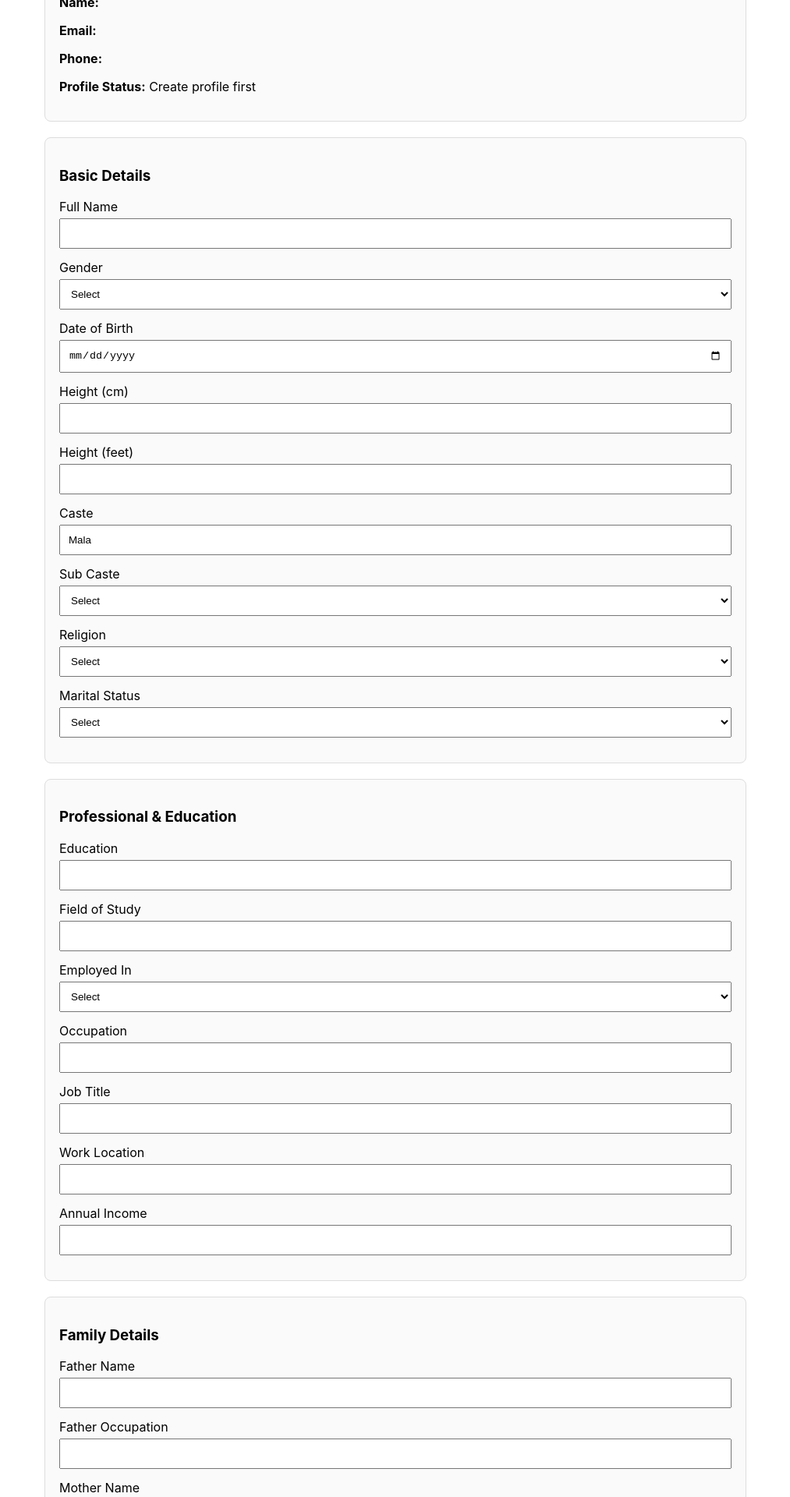
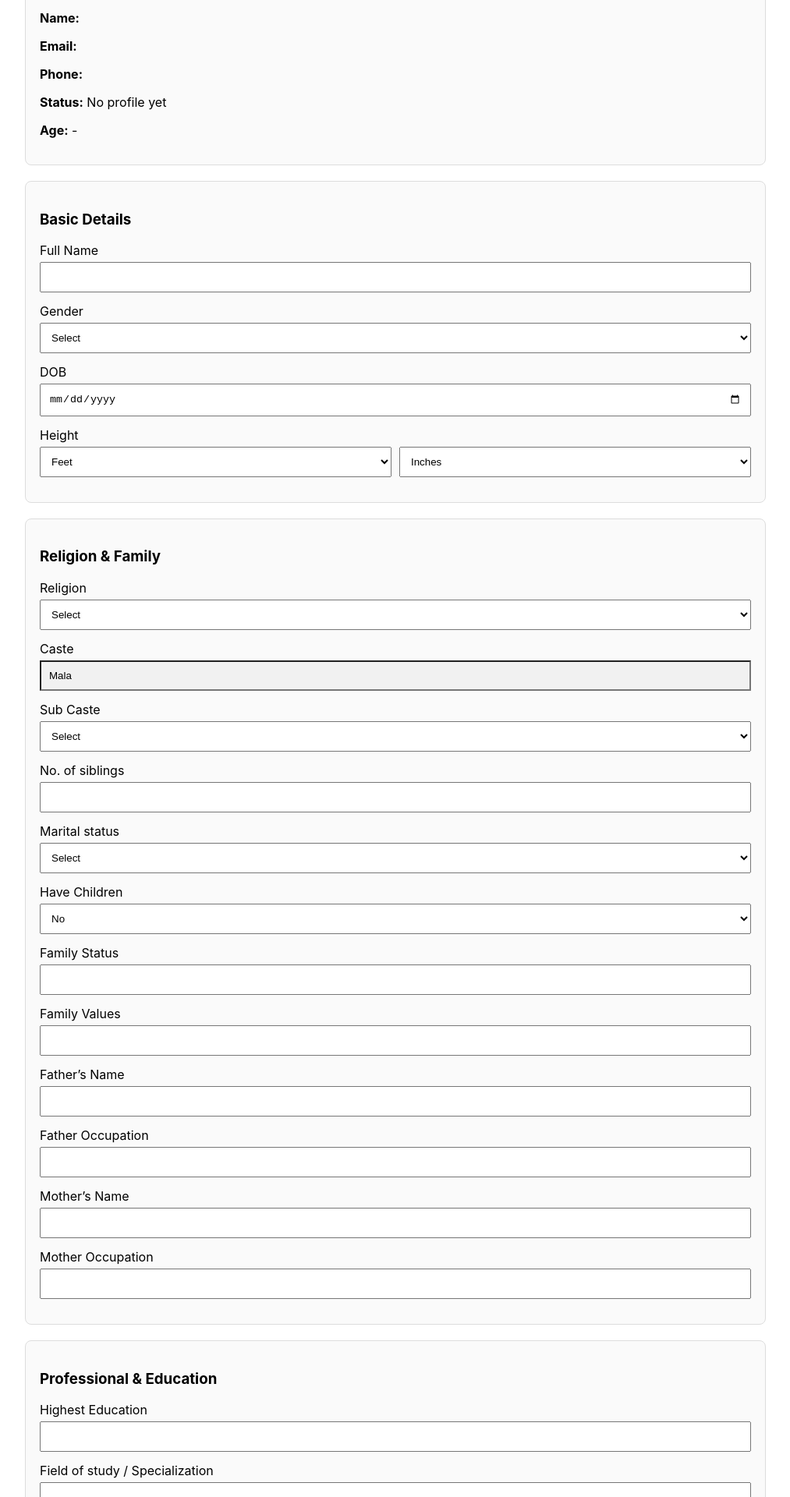
Before and after one commit to prabhukanthb/kalyanamala-frontend, a React (Create React App) app: page /profile in a window 1280 px wide. Shown: the part 260-2180 px from the top of the page at 78% size, without its empty margins (133-1146 px from the left). Built offline with nearby package versions, Linux system fonts and the light colour scheme.

Commit message:
Update Profile.js

```diff
--- a/src/pages/Profile.js
+++ b/src/pages/Profile.js
@@ -1,4 +1,4 @@
-import React, { useContext, useEffect, useState } from 'react';
+import React, { useContext, useEffect, useMemo, useState } from 'react';
 import axios from 'axios';
 import { AuthContext } from '../context/AuthContext';
 
@@ -8,29 +8,35 @@ const initialForm = {
   fullName: '',
   gender: '',
   dateOfBirth: '',
-  heightCm: '',
   heightFeet: '',
-  caste: 'Mala',
+  heightInches: '',
+  religion: '',
   subCaste: '',
-  religion: '',
+  siblingsCount: '',
   maritalStatus: '',
-  education: '',
-  fieldOfStudy: '',
-  employedIn: '',
-  occupation: '',
-  jobTitle: '',
-  workLocation: '',
-  annualIncome: '',
+  haveChildren: 'No',
+  familyStatus: '',
+  familyValues: '',
   fatherName: '',
   fatherOccupation: '',
   motherName: '',
   motherOccupation: '',
-  siblingsCount: '',
-  currentAddressLocation: '',
-  currentAddressCity: '',
-  currentAddressState: '',
-  currentAddressCountry: 'India',
-  aboutMe: ''
+  highestEducation: '',
+  fieldOfStudy: '',
+  college: '',
+  occupation: '',
+  employmentType: '',
+  companyName: '',
+  jobTitle: '',
+  jobLocation: '',
+  industry: '',
+  income: '',
+  incomeCurrency: 'INR',
+  country: 'India',
+  state: '',
+  city: '',
+  aboutMe: '',
+  preferredMatch: 'any_religion'
 };
 
 const inputStyle = {
@@ -58,13 +64,32 @@ const buttonStyle = {
   cursor: 'pointer'
 };
 
+const readOnlyStyle = {
+  ...inputStyle,
+  backgroundColor: '#f1f1f1',
+  cursor: 'not-allowed'
+};
+
+function calculateAge(dob) {
+  if (!dob) return null;
+  const birth = new Date(dob);
+  const today = new Date();
+  let age = today.getFullYear() - birth.getFullYear();
+  const m = today.getMonth() - birth.getMonth();
+  if (m < 0 || (m === 0 && today.getDate() < birth.getDate())) age--;
+  return age;
+}
+
 const Profile = () => {
   const { token, user } = useContext(AuthContext);
+
   const [loading,setLoading] = useState(true);
   const [saving,setSaving] = useState(false);
   const [error,setError] = useState('');
   const [profile,setProfile] = useState(null);
   const [form,setForm] = useState(initialForm);
+
+  const age = useMemo(() => calculateAge(form.dateOfBirth), [form.dateOfBirth]);
 
   useEffect(() => {
     const loadProfile = async () => {
@@ -82,39 +107,41 @@ const Profile = () => {
           fullName: p.fullName || '',
           gender: p.gender || '',
           dateOfBirth: p.dateOfBirth ? new Date(p.dateOfBirth).toISOString().split('T')[0] : '',
-          heightCm: p.heightCm?.toString() || '',
           heightFeet: p.heightFeet || '',
-          caste: p.caste || 'Mala',
+          heightInches: p.heightInches || '',
+          religion: p.religion || '',
           subCaste: p.subCaste || '',
-          religion: p.religion || '',
+          siblingsCount: p.siblingsCount?.toString() || '',
           maritalStatus: p.maritalStatus || '',
-          education: p.education || '',
-          fieldOfStudy: p.fieldOfStudy || '',
-          employedIn: p.employedIn || '',
-          occupation: p.occupation || '',
-          jobTitle: p.jobTitle || '',
-          workLocation: p.workLocation || '',
-          annualIncome: p.annualIncome?.toString() || '',
+          haveChildren: p.haveChildren ? 'Yes' : 'No',
+          familyStatus: p.familyStatus || '',
+          familyValues: p.familyValues || '',
           fatherName: p.fatherName || '',
           fatherOccupation: p.fatherOccupation || '',
           motherName: p.motherName || '',
           motherOccupation: p.motherOccupation || '',
-          siblingsCount: p.siblingsCount?.toString() || '',
-          currentAddressLocation: p.currentAddress?.location || '',
-          currentAddressCity: p.currentAddress?.city || '',
-          currentAddressState: p.currentAddress?.state || '',
-          currentAddressCountry: p.currentAddress?.country || 'India',
-          aboutMe: p.aboutMe || ''
+          highestEducation: p.highestEducation || '',
+          fieldOfStudy: p.fieldOfStudy || '',
+          college: p.college || '',
+          occupation: p.occupation || '',
+          employmentType: p.employmentType || '',
+          companyName: p.companyName || '',
+          jobTitle: p.jobTitle || '',
+          jobLocation: p.jobLocation || '',
+          industry: p.industry || '',
+          income: p.income?.toString() || '',
+          incomeCurrency: p.incomeCurrency || 'INR',
+          country: p.currentAddress?.country || 'India',
+          state: p.currentAddress?.state || '',
+          city: p.currentAddress?.city || '',
+          aboutMe: p.aboutMe || '',
+          preferredMatch: p.preferredMatch || 'any_religion'
         });
       } catch (err) {
         if (err.response?.status === 404) {
           setProfile(null);
         } else {
-          setError(
-            err.response?.data?.message ||
-            err.response?.data?.error ||
-            'Failed to load profile'
-          );
+          setError(err.response?.data?.message || err.response?.data?.error || 'Failed to load profile');
         }
       } finally {
         setLoading(false);
@@ -130,47 +157,68 @@ const Profile = () => {
   }, [token]);
 
   const handleChange = (e) => {
-    setForm({
-      ...form,
-      [e.target.name]: e.target.value
-    });
+    const { name, value } = e.target;
+    setForm((prev) => ({
+      ...prev,
+      [name]: value
+    }));
   };
 
   const handleSubmit = async (e) => {
     e.preventDefault();
-    setSaving(true);
     setError('');
+
+    if (!age || age < 18) {
+      setError('You must be at least 18 years old.');
+      return;
+    }
+
+    if (!form.heightFeet || !form.heightInches) {
+      setError('Please select height in feet and inches.');
+      return;
+    }
 
     const payload = {
       fullName: form.fullName,
       gender: form.gender,
       dateOfBirth: form.dateOfBirth,
-      heightCm: Number(form.heightCm),
-      heightFeet: form.heightFeet || null,
-      caste: form.caste,
+      heightFeet: form.heightFeet,
+      heightInches: form.heightInches,
+      heightCm: null,
+      caste: 'Mala',
       subCaste: form.subCaste,
       religion: form.religion,
       maritalStatus: form.maritalStatus,
-      education: form.education,
-      fieldOfStudy: form.fieldOfStudy,
-      employedIn: form.employedIn,
-      occupation: form.occupation,
-      jobTitle: form.jobTitle,
-      workLocation: form.workLocation,
-      annualIncome: Number(form.annualIncome),
+      haveChildren: form.haveChildren === 'Yes',
+      siblingsCount: Number(form.siblingsCount || 0),
+      familyStatus: form.familyStatus,
+      familyValues: form.familyValues,
       fatherName: form.fatherName,
       fatherOccupation: form.fatherOccupation,
       motherName: form.motherName,
       motherOccupation: form.motherOccupation,
-      siblingsCount: Number(form.siblingsCount || 0),
+      highestEducation: form.highestEducation,
+      fieldOfStudy: form.fieldOfStudy,
+      college: form.college,
+      occupation: form.occupation,
+      employmentType: form.employmentType,
+      companyName: form.companyName,
+      jobTitle: form.jobTitle,
+      jobLocation: form.jobLocation,
+      industry: form.industry,
+      income: Number(form.income),
+      incomeCurrency: form.incomeCurrency,
       currentAddress: {
-        location: form.currentAddressLocation,
-        city: form.currentAddressCity,
-        state: form.currentAddressState,
-        country: form.currentAddressCountry
+        location: `${form.city}, ${form.state}, ${form.country}`,
+        city: form.city,
+        state: form.state,
+        country: form.country
       },
-      aboutMe: form.aboutMe
+      aboutMe: form.aboutMe,
+      preferredMatch: form.preferredMatch
     };
+
+    setSaving(true);
 
     try {
       let res;
@@ -192,11 +240,7 @@ const Profile = () => {
       setProfile(res.data.profile);
       alert(profile ? 'Profile updated successfully' : 'Profile created successfully');
     } catch (err) {
-      setError(
-        err.response?.data?.message ||
-        err.response?.data?.error ||
-        'Failed to save profile'
-      );
+      setError(err.response?.data?.message || err.response?.data?.error || 'Failed to save profile');
     } finally {
       setSaving(false);
     }
@@ -207,11 +251,11 @@ const Profile = () => {
   }
 
   return (
-    <div style={{ maxWidth: '900px', margin: '40px auto', padding: '20px' }}>
+    <div style={{ maxWidth: '950px', margin: '40px auto', padding: '20px' }}>
       <h2>My Profile</h2>
 
       {error && (
-        <div style={{ color: 'red', marginBottom: '15px' }}>
+        <div style={{ color: 'red', marginBottom: '15px', padding: '10px', background: '#ffebee', borderRadius: '6px' }}>
           {error}
         </div>
       )}
@@ -220,7 +264,8 @@ const Profile = () => {
         <p><strong>Name:</strong> {user?.firstName} {user?.lastName}</p>
         <p><strong>Email:</strong> {user?.email}</p>
         <p><strong>Phone:</strong> {user?.phone}</p>
-        <p><strong>Profile Status:</strong> {profile ? 'Profile exists' : 'Create profile first'}</p>
+        <p><strong>Status:</strong> {profile ? profile.approvalStatus || 'Pending' : 'No profile yet'}</p>
+        <p><strong>Age:</strong> {age || '-'}</p>
       </div>
 
       <form onSubmit={handleSubmit}>
@@ -237,17 +282,42 @@ const Profile = () => {
             <option value="female">Female</option>
           </select>
 
-          <label>Date of Birth</label>
+          <label>DOB</label>
           <input type="date" name="dateOfBirth" value={form.dateOfBirth} onChange={handleChange} style={inputStyle} required />
 
-          <label>Height (cm)</label>
-          <input name="heightCm" value={form.heightCm} onChange={handleChange} style={inputStyle} required />
+          <label>Height</label>
+          <div style={{ display: 'flex', gap: '10px' }}>
+            <select name="heightFeet" value={form.heightFeet} onChange={handleChange} style={inputStyle} required>
+              <option value="">Feet</option>
+              {[4,5,6,7].map((n) => (
+                <option key={n} value={n}>{n} ft</option>
+              ))}
+            </select>
 
-          <label>Height (feet)</label>
-          <input name="heightFeet" value={form.heightFeet} onChange={handleChange} style={inputStyle} />
+            <select name="heightInches" value={form.heightInches} onChange={handleChange} style={inputStyle} required>
+              <option value="">Inches</option>
+              {[0,1,2,3,4,5,6,7,8,9,10,11].map((n) => (
+                <option key={n} value={n}>{n} in</option>
+              ))}
+            </select>
+          </div>
+        </div>
+
+        <div style={sectionStyle}>
+          <h3>Religion & Family</h3>
+
+          <label>Religion</label>
+          <select name="religion" value={form.religion} onChange={handleChange} style={inputStyle} required>
+            <option value="">Select</option>
+            <option value="Christian">Christian</option>
+            <option value="Hindu">Hindu</option>
+            <option value="Ambedkarist">Ambedkarist</option>
+            <option value="Buddhist">Buddhist</option>
+            <option value="Other">Other</option>
+          </select>
 
           <label>Caste</label>
-          <input name="caste" value={form.caste} onChange={handleChange} style={inputStyle} required />
+          <input value="Mala" readOnly style={readOnlyStyle} />
 
           <label>Sub Caste</label>
           <select name="subCaste" value={form.subCaste} onChange={handleChange} style={inputStyle} required>
@@ -255,20 +325,13 @@ const Profile = () => {
             <option value="SC">SC</option>
             <option value="BC">BC</option>
             <option value="OC">OC</option>
-            <option value="Other">Other</option>
+            <option value="NA">NA</option>
           </select>
 
-          <label>Religion</label>
-          <select name="religion" value={form.religion} onChange={handleChange} style={inputStyle} required>
-            <option value="">Select</option>
-            <option value="Hindu">Hindu</option>
-            <option value="Christian">Christian</option>
-            <option value="Ambedkar">Ambedkar</option>
-            <option value="Buddhist">Buddhist</option>
-            <option value="Not Applicable">Not Applicable</option>
-          </select>
+          <label>No. of siblings</label>
+          <input type="number" name="siblingsCount" value={form.siblingsCount} onChange={handleChange} style={inputStyle} required />
 
-          <label>Marital Status</label>
+          <label>Marital status</label>
           <select name="maritalStatus" value={form.maritalStatus} onChange={handleChange} style={inputStyle} required>
             <option value="">Select</option>
             <option value="Never married">Never married</option>
@@ -276,19 +339,49 @@ const Profile = () => {
             <option value="Widowed">Widowed</option>
             <option value="Awaiting Divorce">Awaiting Divorce</option>
           </select>
+
+          <label>Have Children</label>
+          <select name="haveChildren" value={form.haveChildren} onChange={handleChange} style={inputStyle}>
+            <option value="No">No</option>
+            <option value="Yes">Yes</option>
+          </select>
+
+          <label>Family Status</label>
+          <input name="familyStatus" value={form.familyStatus} onChange={handleChange} style={inputStyle} />
+
+          <label>Family Values</label>
+          <input name="familyValues" value={form.familyValues} onChange={handleChange} style={inputStyle} />
+
+          <label>Father’s Name</label>
+          <input name="fatherName" value={form.fatherName} onChange={handleChange} style={inputStyle} required />
+
+          <label>Father Occupation</label>
+          <input name="fatherOccupation" value={form.fatherOccupation} onChange={handleChange} style={inputStyle} required />
+
+          <label>Mother’s Name</label>
+          <input name="motherName" value={form.motherName} onChange={handleChange} style={inputStyle} required />
+
+          <label>Mother Occupation</label>
+          <input name="motherOccupation" value={form.motherOccupation} onChange={handleChange} style={inputStyle} required />
         </div>
 
         <div style={sectionStyle}>
           <h3>Professional & Education</h3>
 
-          <label>Education</label>
-          <input name="education" value={form.education} onChange={handleChange} style={inputStyle} required />
+          <label>Highest Education</label>
+          <input name="highestEducation" value={form.highestEducation} onChange={handleChange} style={inputStyle} required />
 
-          <label>Field of Study</label>
+          <label>Field of study / Specialization</label>
           <input name="fieldOfStudy" value={form.fieldOfStudy} onChange={handleChange} style={inputStyle} required />
 
-          <label>Employed In</label>
-          <select name="employedIn" value={form.employedIn} onChange={handleChange} style={inputStyle} required>
+          <label>College</label>
+          <input name="college" value={form.college} onChange={handleChange} style={inputStyle} required />
+
+          <label>Occupation</label>
+          <input name="occupation" value={form.occupation} onChange={handleChange} style={inputStyle} required />
+
+          <label>Employment type</label>
+          <select name="employmentType" value={form.employmentType} onChange={handleChange} style={inputStyle} required>
             <option value="">Select</option>
             <option value="private">Private</option>
             <option value="public">Public</option>
@@ -298,56 +391,40 @@ const Profile = () => {
             <option value="other">Other</option>
           </select>
 
-          <label>Occupation</label>
-          <input name="occupation" value={form.occupation} onChange={handleChange} style={inputStyle} required />
+          <label>Company Name</label>
+          <input name="companyName" value={form.companyName} onChange={handleChange} style={inputStyle} required />
 
-          <label>Job Title</label>
+          <label>Job title</label>
           <input name="jobTitle" value={form.jobTitle} onChange={handleChange} style={inputStyle} required />
 
-          <label>Work Location</label>
-          <input name="workLocation" value={form.workLocation} onChange={handleChange} style={inputStyle} required />
+          <label>Job Location</label>
+          <input name="jobLocation" value={form.jobLocation} onChange={handleChange} style={inputStyle} required />
 
-          <label>Annual Income</label>
-          <input name="annualIncome" value={form.annualIncome} onChange={handleChange} style={inputStyle} required />
-        </div>
+          <label>Industry</label>
+          <input name="industry" value={form.industry} onChange={handleChange} style={inputStyle} required />
 
-        <div style={sectionStyle}>
-          <h3>Family Details</h3>
+          <label>Income</label>
+          <input type="number" name="income" value={form.income} onChange={handleChange} style={inputStyle} required />
 
-          <label>Father Name</label>
-          <input name="fatherName" value={form.fatherName} onChange={handleChange} style={inputStyle} required />
-
-          <label>Father Occupation</label>
-          <input name="fatherOccupation" value={form.fatherOccupation} onChange={handleChange} style={inputStyle} required />
-
-          <label>Mother Name</label>
-          <input name="motherName" value={form.motherName} onChange={handleChange} style={inputStyle} required />
-
-          <label>Mother Occupation</label>
-          <input name="motherOccupation" value={form.motherOccupation} onChange={handleChange} style={inputStyle} required />
-
-          <label>No. of Siblings</label>
-          <input name="siblingsCount" value={form.siblingsCount} onChange={handleChange} style={inputStyle} required />
+          <label>Income Currency</label>
+          <input value="INR" readOnly style={readOnlyStyle} />
         </div>
 
         <div style={sectionStyle}>
           <h3>Current Address</h3>
 
-          <label>Address / Location</label>
-          <input name="currentAddressLocation" value={form.currentAddressLocation} onChange={handleChange} style={inputStyle} required />
+          <label>Country</label>
+          <input name="country" value={form.country} onChange={handleChange} style={inputStyle} required />
+
+          <label>State</label>
+          <input name="state" value={form.state} onChange={handleChange} style={inputStyle} required />
 
           <label>City</label>
-          <input name="currentAddressCity" value={form.currentAddressCity} onChange={handleChange} style={inputStyle} required />
-
-          <label>State</label>
-          <input name="currentAddressState" value={form.currentAddressState} onChange={handleChange} style={inputStyle} required />
-
-          <label>Country</label>
-          <input name="currentAddressCountry" value={form.currentAddressCountry} onChange={handleChange} style={inputStyle} required />
+          <input name="city" value={form.city} onChange={handleChange} style={inputStyle} required />
         </div>
 
         <div style={sectionStyle}>
-          <h3>Bio / About Me</h3>
+          <h3>About & Preference</h3>
 
           <label>About Me</label>
           <textarea
@@ -358,6 +435,13 @@ const Profile = () => {
             style={inputStyle}
             required
           />
+
+          <label>Preferred Match</label>
+          <select name="preferredMatch" value={form.preferredMatch} onChange={handleChange} style={inputStyle}>
+            <option value="same_religion">Same Religion</option>
+            <option value="any_religion">Any Religion</option>
+            <option value="open">Open</option>
+          </select>
         </div>
 
         <button type="submit" disabled={saving} style={buttonStyle}>
```
